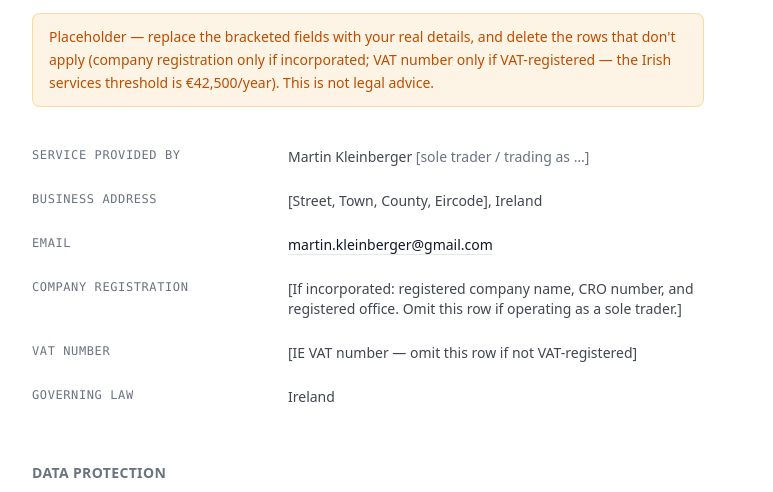
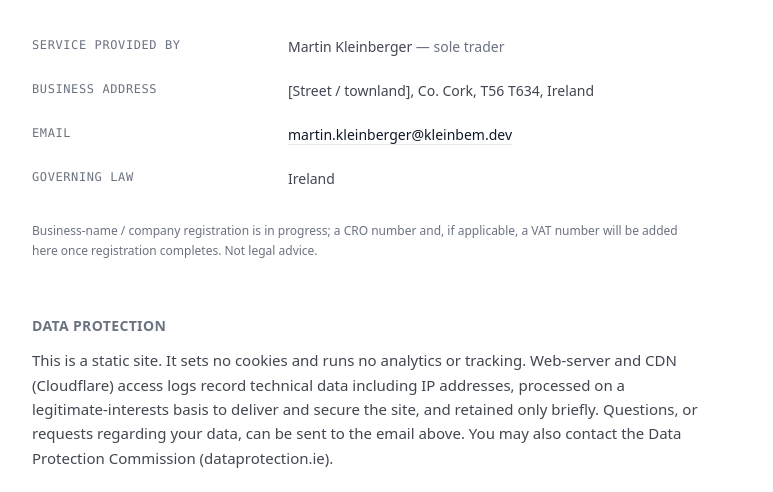
Before and after one commit to kleinbem/kleinbem-site, an Astro site: page /impressum in a window 1280 px wide. Shown: the part 261-753 px from the top of the page, without its empty margins (248-1021 px from the left). Built offline with nearby package versions, Linux system fonts and the light colour scheme; Astro itself is replaced by a stand-in of ours.

Commit message:
content(legal+contact): real details — Cork address, domain email
- site.ts + links.ts: contact email martin.kleinberger@gmail.com →
  martin.kleinberger@kleinbem.dev (per-persona domain address; kleinbem.dev
  has MX + SES SPF). No gmail left anywhere in the site.
- Legal Notice: sole trader; home business address (Co. Cork, T56 T634 —
  street line still bracketed); dropped the CRO/VAT rows (registration
  pending) with a short note that they'll be added on completion.

astro build passes, 4 pages.

```diff
--- a/src/data/links.ts
+++ b/src/data/links.ts
@@ -9,7 +9,7 @@ export type LinkEntry = {
 export const links: LinkEntry[] = [
   { label: "LinkedIn", url: "https://linkedin.com/in/your-handle", category: "Professional", hint: "Work history & recommendations" },
   { label: "GitHub", url: "https://github.com/kleinbem", category: "Code", hint: "Open-source & personal projects" },
-  { label: "Email", url: "mailto:martin.kleinberger@gmail.com", category: "Professional", hint: "Direct contact" },
+  { label: "Email", url: "mailto:martin.kleinberger@kleinbem.dev", category: "Professional", hint: "Direct contact" },
   { label: "Resume / CV", url: "/experience", category: "Professional", hint: "Full experience on this site" },
   { label: "X / Twitter", url: "https://x.com/your-handle", category: "Social" },
   { label: "Mastodon", url: "https://mastodon.social/@your-handle", category: "Social" },
--- a/src/data/site.ts
+++ b/src/data/site.ts
@@ -6,6 +6,6 @@ export const site = {
   bio: `I'm an independent consultant focused on infrastructure automation, developer platforms,
     and reliable systems. I work with teams who want less manual toil and more confidence in
     their deployments — from CI/CD pipelines to reproducible system configuration.`,
-  email: "martin.kleinberger@gmail.com",
+  email: "martin.kleinberger@kleinbem.dev",
   location: "Available for remote & on-site engagements",
 };
--- a/src/pages/impressum.astro
+++ b/src/pages/impressum.astro
@@ -13,18 +13,12 @@ import { site } from "../data/site";
       that require one.
     </p>
 
-    <p class="mt-4 max-w-2xl rounded-lg border border-amber-500/30 bg-amber-500/10 px-4 py-3 text-sm leading-relaxed text-amber-700">
-      Placeholder — replace the bracketed fields with your real details, and delete the rows that
-      don't apply (company registration only if incorporated; VAT number only if VAT-registered —
-      the Irish services threshold is €42,500/year). This is not legal advice.
-    </p>
-
     <dl class="mt-10 grid gap-x-8 gap-y-6 text-sm sm:grid-cols-[14rem_1fr]">
       <dt class="font-mono text-xs uppercase tracking-wider text-muted">Service provided by</dt>
-      <dd class="text-fg">{site.name} <span class="text-muted">[sole trader / trading as …]</span></dd>
+      <dd class="text-fg">{site.name} <span class="text-muted">— sole trader</span></dd>
 
       <dt class="font-mono text-xs uppercase tracking-wider text-muted">Business address</dt>
-      <dd class="text-fg">[Street, Town, County, Eircode], Ireland</dd>
+      <dd class="text-fg">[Street / townland], Co. Cork, T56 T634, Ireland</dd>
 
       <dt class="font-mono text-xs uppercase tracking-wider text-muted">Email</dt>
       <dd>
@@ -36,18 +30,14 @@ import { site } from "../data/site";
         </a>
       </dd>
 
-      <dt class="font-mono text-xs uppercase tracking-wider text-muted">Company registration</dt>
-      <dd class="text-fg">
-        [If incorporated: registered company name, CRO number, and registered office.
-        Omit this row if operating as a sole trader.]
-      </dd>
-
-      <dt class="font-mono text-xs uppercase tracking-wider text-muted">VAT number</dt>
-      <dd class="text-fg">[IE VAT number — omit this row if not VAT-registered]</dd>
-
       <dt class="font-mono text-xs uppercase tracking-wider text-muted">Governing law</dt>
       <dd class="text-fg">Ireland</dd>
     </dl>
+
+    <p class="mt-8 max-w-2xl text-xs leading-relaxed text-muted">
+      Business-name / company registration is in progress; a CRO number and, if applicable, a VAT
+      number will be added here once registration completes. Not legal advice.
+    </p>
 
     <h2 class="mt-14 text-sm font-semibold uppercase tracking-wide text-muted">Data protection</h2>
     <p class="mt-3 max-w-2xl text-[15px] leading-relaxed text-fg">
```
